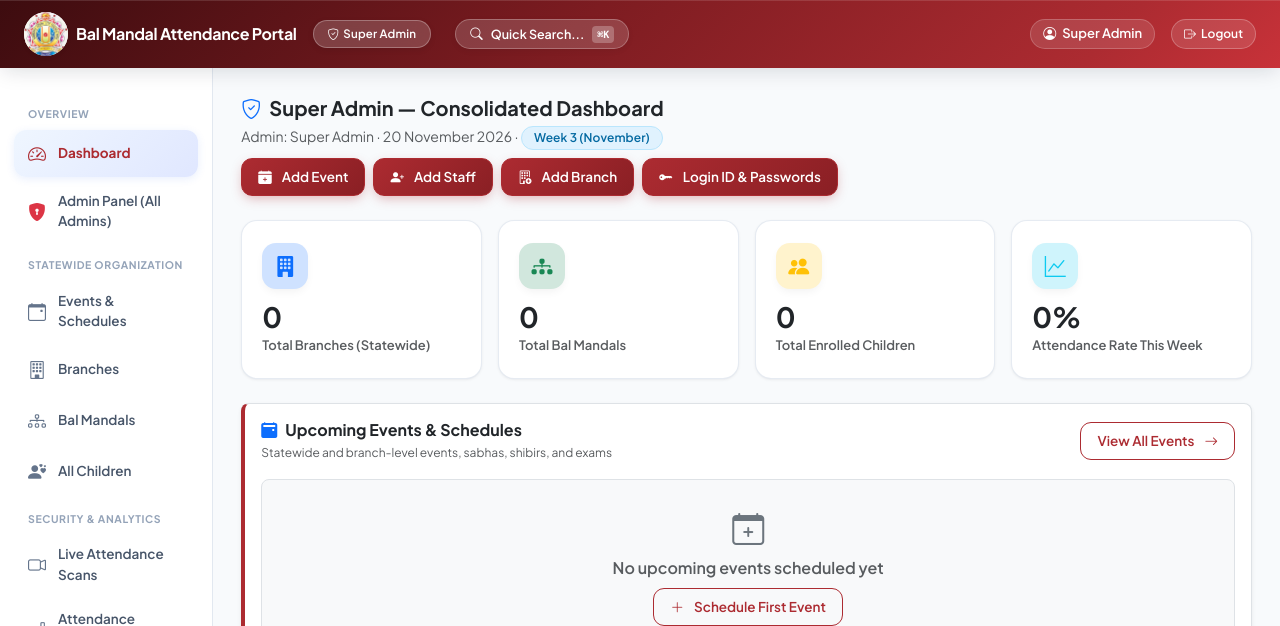
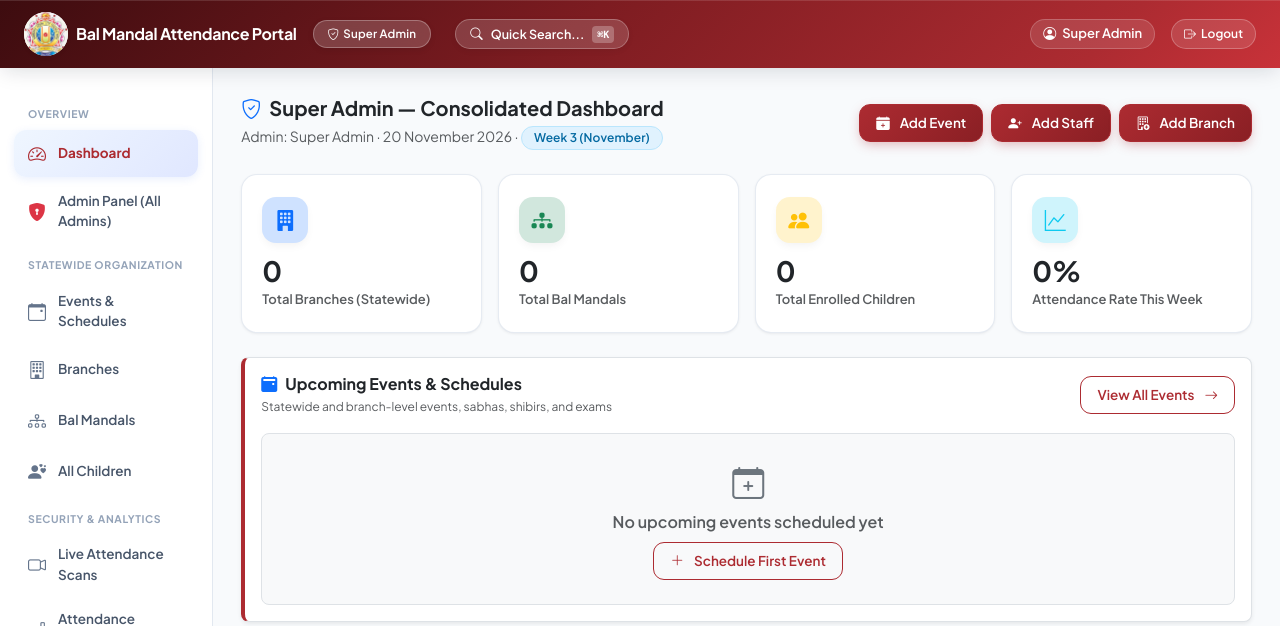
Before and after one commit to taxilpambhar3-art/bal-mandal-attendance, a FastAPI app: page /super-admin/ in a window 1280 px wide. Shown: the top 626 px of the page. Run offline with FastAPI, Linux system fonts and the light colour scheme; the visitor is signed in with stand-in values (Sample User, id 1).

Commit message:
refactor(dashboard): remove Login ID & Passwords button from super admin dashboard header

```diff
--- a/app/templates/super_admin/dashboard.html
+++ b/app/templates/super_admin/dashboard.html
@@ -20,9 +20,6 @@
     </button>
     <a href="/super-admin/branches/add" class="btn btn-primary btn-sm fw-semibold">
       <i class="bi bi-building-add me-1"></i>Add Branch
-    </a>
-    <a href="/super-admin/credentials" class="btn btn-primary btn-sm fw-semibold">
-      <i class="bi bi-key-fill me-1"></i>Login ID & Passwords
     </a>
   </div>
 </div>
```
